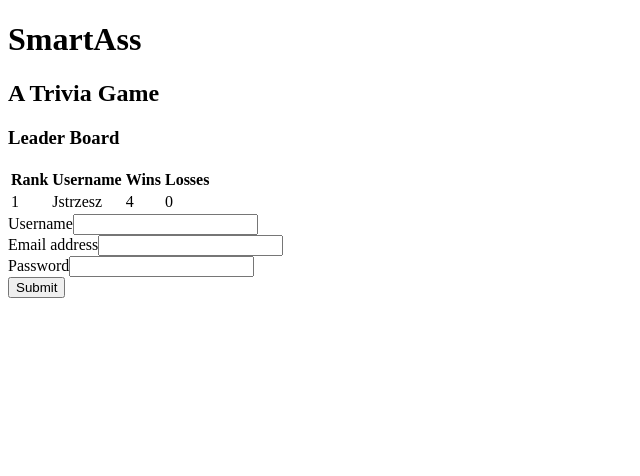
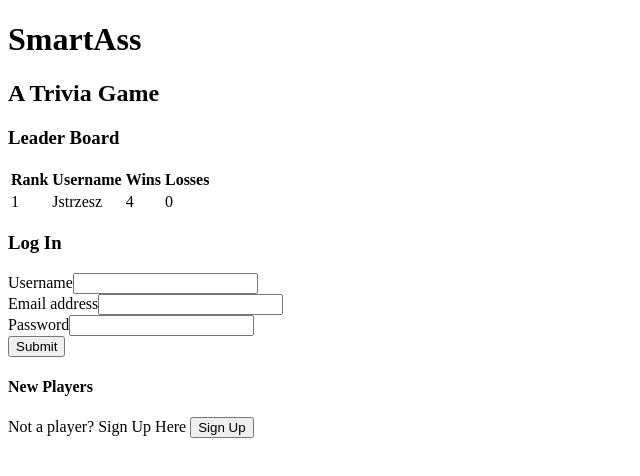
Before and after one commit to AmeriCainIdol/SmartAss, a React app: page / in a window 1280 px wide. Shown: the top 476 px of the page, without its empty margins (0-640 px from the left). Built offline with nearby package versions, Linux system fonts and the light colour scheme; the HTML template or start-up script is replaced by a standard one.

Commit message:
renamed sign_in.jsx to sign_up.jsx, added link to homepage for signing up, and added a log in header

```diff
--- a/front-end/src/index.jsx
+++ b/front-end/src/index.jsx
@@ -1,6 +1,6 @@
 import React from 'react';
 import ReactDOM from 'react-dom';
-import SignIn from './components/sign_in.jsx';
+import SignUp from './components/sign_up.jsx';
 
 class App extends React.Component {
   constructor(props){
@@ -38,6 +38,7 @@ class App extends React.Component {
 					    </table>
             </div>
             <div className="col-md-4">
+            <h3>Log In</h3>
               <form role="form">
                 <div className="form-group">
                   <label>
@@ -61,6 +62,9 @@ class App extends React.Component {
                   Submit
 						</button>
               </form>
+              <h4>New Players</h4>
+              <label>Not a player? Sign Up Here </label>
+              <button type="sign_up" className="btn">Sign Up</button>
             </div>
           </div>
         </div>
```
Also changed, not shown: front-end/src/components/sign_up.jsx (renamed from front-end/src/components/sign_in.jsx), 1 other file (tests, documents, lock files or other folders).
